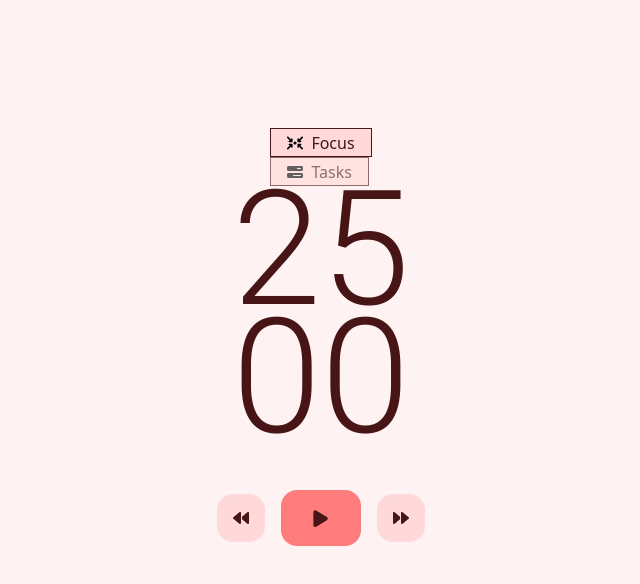
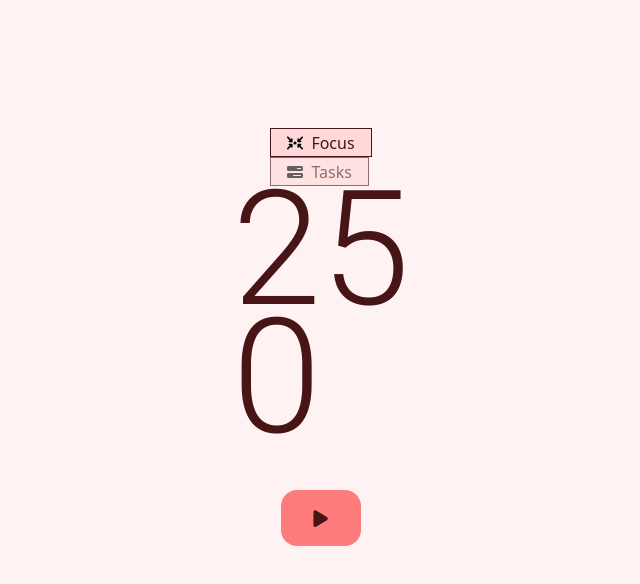
Before and after one commit to ismylsmylv/Pomo, an Angular app: page / in a window 1280 px wide. Shown: the top 584 px of the page, without its empty margins (319-959 px from the left). Built offline with nearby package versions, Linux system fonts and the light colour scheme.

Commit message:
feat: timer start and pause added

```diff
--- a/src/app/app.component.html
+++ b/src/app/app.component.html
@@ -11,8 +11,11 @@
 <main class="main">
   <app-switch (sectionChange)="setSection($event)" [section]="section"></app-switch>
   <ng-container *ngIf="section=='focus'; else elseTemplate">
-    <app-time [section]="section"></app-time>
-    <app-controls></app-controls>
+
+
+    <app-time [section]="section" [control]="currentControl"></app-time>
+    <app-controls (controlChange)="onControlChange($event)"></app-controls>
+
   </ng-container>
   <ng-template #elseTemplate>
     <app-tasks></app-tasks>
--- a/src/app/app.component.ts
+++ b/src/app/app.component.ts
@@ -26,4 +26,9 @@ export class AppComponent {
   setSection(type: string): void {
     this.section = type;
   }
+  currentControl: boolean = false;
+
+  onControlChange(control: boolean) {
+    this.currentControl = control;
+  }
 }
--- a/src/app/controls/controls.component.html
+++ b/src/app/controls/controls.component.html
@@ -1,21 +1,21 @@
 <section>
-    <button class="small" (click)="log('backward')">
+  <!-- <button class="small" (click)="setTime(false)">
     <svg xmlns="http://www.w3.org/2000/svg" viewBox="0 0 512 512">
       <path
         d="M459.5 440.6c9.5 7.9 22.8 9.7 34.1 4.4s18.4-16.6 18.4-29l0-320c0-12.4-7.2-23.7-18.4-29s-24.5-3.6-34.1 4.4L288 214.3l0 41.7 0 41.7L459.5 440.6zM256 352l0-96 0-128 0-32c0-12.4-7.2-23.7-18.4-29s-24.5-3.6-34.1 4.4l-192 160C4.2 237.5 0 246.5 0 256s4.2 18.5 11.5 24.6l192 160c9.5 7.9 22.8 9.7 34.1 4.4s18.4-16.6 18.4-29l0-64z" />
     </svg>
-    </button>
-    <button class="large" (click)="log('play')">
+  </button> -->
+  <button class="large" (click)="log(!control)">
     <svg xmlns="http://www.w3.org/2000/svg" viewBox="0 0 384 512">
       <path
         d="M73 39c-14.8-9.1-33.4-9.4-48.5-.9S0 62.6 0 80L0 432c0 17.4 9.4 33.4 24.5 41.9s33.7 8.1 48.5-.9L361 297c14.3-8.7 23-24.2 23-41s-8.7-32.2-23-41L73 39z" />
     </svg>
 
   </button>
-    <button class="small" (click)="log('forward')">
+  <!-- <button class="small" (click)="log(false)">
     <svg xmlns="http://www.w3.org/2000/svg" viewBox="0 0 512 512">
       <path
         d="M52.5 440.6c-9.5 7.9-22.8 9.7-34.1 4.4S0 428.4 0 416L0 96C0 83.6 7.2 72.3 18.4 67s24.5-3.6 34.1 4.4L224 214.3l0 41.7 0 41.7L52.5 440.6zM256 352l0-96 0-128 0-32c0-12.4 7.2-23.7 18.4-29s24.5-3.6 34.1 4.4l192 160c7.3 6.1 11.5 15.1 11.5 24.6s-4.2 18.5-11.5 24.6l-192 160c-9.5 7.9-22.8 9.7-34.1 4.4s-18.4-16.6-18.4-29l0-64z" />
     </svg>
-    </button>
+  </button> -->
 </section>
--- a/src/app/controls/controls.component.ts
+++ b/src/app/controls/controls.component.ts
@@ -1,4 +1,4 @@
-import { Component } from '@angular/core';
+import { Component, EventEmitter, Output } from '@angular/core';
 
 @Component({
   selector: 'app-controls',
@@ -8,7 +8,11 @@ import { Component } from '@angular/core';
   styleUrl: './controls.component.scss',
 })
 export class ControlsComponent {
-  log(event: string) {
+  @Output() controlChange = new EventEmitter<boolean>();
+  control = false;
+  log(event: boolean) {
+    this.control = event;
     console.log(event);
+    this.controlChange.emit(this.control);
   }
 }
--- a/src/app/time/time.component.html
+++ b/src/app/time/time.component.html
@@ -1,4 +1,4 @@
 <section>
-    <div class="digit minutes">25</div>
-    <div class="digit seconds">00</div>
+  <div class="digit minutes">{{ getTimeParts().minutes }}</div>
+  <div class="digit seconds">{{ getTimeParts().seconds}}</div>
 </section>
--- a/src/app/time/time.component.ts
+++ b/src/app/time/time.component.ts
@@ -1,12 +1,55 @@
-import { Component, Input } from '@angular/core';
+import { Component, Input, OnChanges, OnDestroy } from '@angular/core';
 
 @Component({
   selector: 'app-time',
   standalone: true,
   imports: [],
   templateUrl: './time.component.html',
-  styleUrl: './time.component.scss',
+  styleUrls: ['./time.component.scss'],
 })
-export class TimeComponent {
+export class TimeComponent implements OnChanges, OnDestroy {
+  time = 1500;
+  private intervalId: any;
+
   @Input() section!: string;
+  @Input() control: boolean | undefined;
+
+  ngOnChanges() {
+    if (this.control) {
+      this.startTimer();
+    } else {
+      this.pauseTimer();
+    }
+  }
+
+  startTimer() {
+    if (this.intervalId) {
+      clearInterval(this.intervalId);
+    }
+    this.intervalId = setInterval(() => {
+      if (this.time > 0) {
+        this.time--;
+      } else {
+        clearInterval(this.intervalId);
+      }
+    }, 1000);
+  }
+
+  pauseTimer() {
+    if (this.intervalId) {
+      clearInterval(this.intervalId);
+    }
+  }
+
+  ngOnDestroy() {
+    if (this.intervalId) {
+      clearInterval(this.intervalId);
+    }
+  }
+
+  getTimeParts() {
+    const minutes = Math.floor(this.time / 60);
+    const seconds = this.time % 60;
+    return { minutes, seconds };
+  }
 }
```
Also changed, not shown: rules.png (added). Lines whose indentation alone changed are shown as unchanged.
